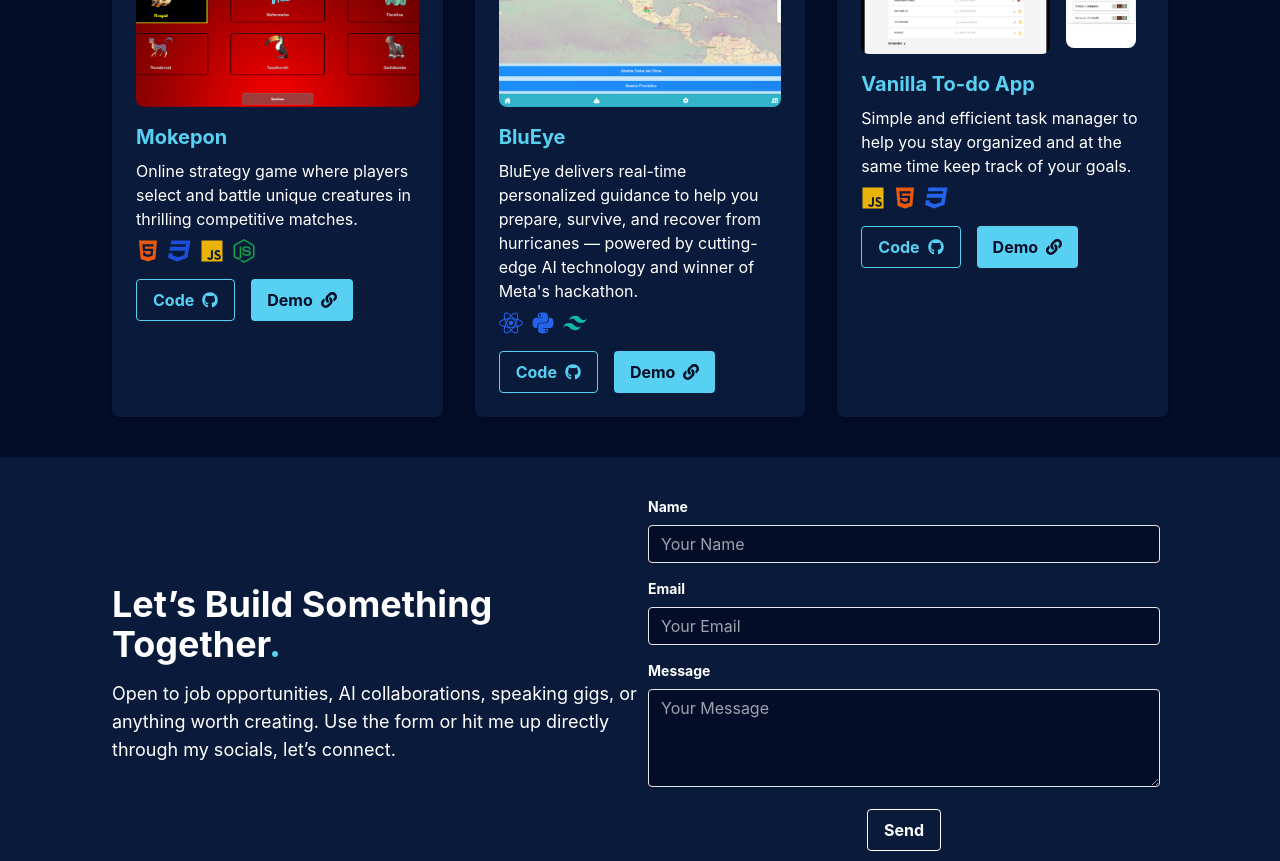
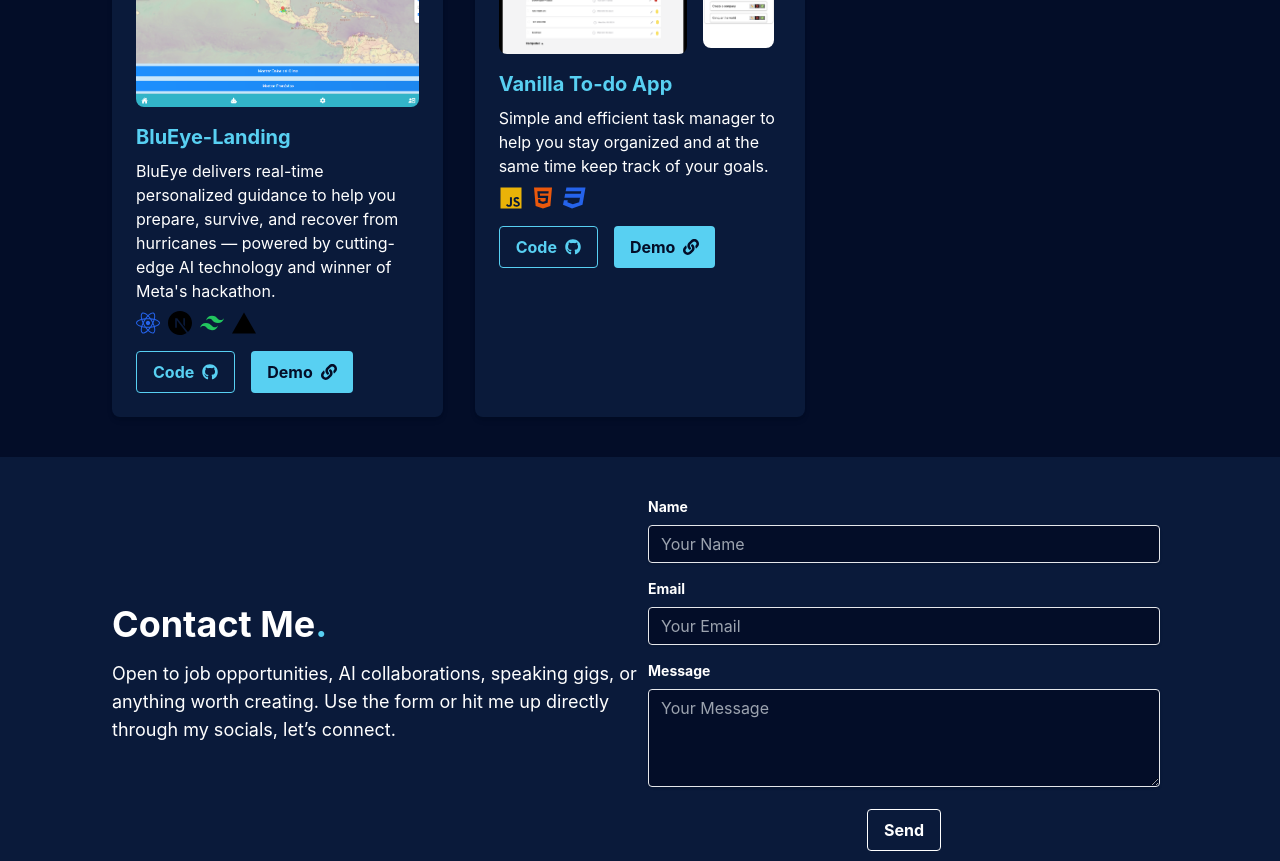
Before and after one commit to DiegoCM1/Portfolio, a React (Create React App) app: page / in a window 1280 px wide. Shown: the part 1640-2501 px from the top of the page. Built offline with nearby package versions, Linux system fonts and the light colour scheme.

Commit message:
Specified that the project BluEye is a landing page and updated used technologies

```diff
--- a/src/components/Contact.js
+++ b/src/components/Contact.js
@@ -52,7 +52,7 @@ const Contact = () => {
         {/* Text */}
         <div className="text-center  w-full mb-8 md:w-5/12 md:text-left md:h-5/6 md:mb-0  lg:w-1/2 lg:text-left lg:h-5/6 lg:mb-0">
           <h2 className="text-3xl md:text-4xl font-bold mb-4 text-textWhite dark:text-dark-textPrimary">
-            Let’s Build Something Together
+            Contact Me
             <span className="text-buttonBlue dark:text-dark-accent">.</span>
           </h2>
           <p className="text-base md:text-lg dark:text-dark-textSecondary">
--- a/src/components/Work.js
+++ b/src/components/Work.js
@@ -1,97 +1,30 @@
 import React from "react";
 import {
   FaReact,
-  FaNodeJs,
   FaHtml5,
   FaCss3,
   FaJs,
   FaGithub,
-  FaLink,
-  FaPython,
+  FaLink
 } from "react-icons/fa"; // Importing necessary icons
-import { SiTailwindcss } from "react-icons/si";
-import pcLearnitImage from "../assets/pcLearnit.png";
-import phoneLearnitImage from "../assets/phoneLearnit.png";
-import pcMokeponImage from "../assets/pcMokepon.png";
-import phoneMokeponImage from "../assets/phoneMokepon.png";
+import { SiTailwindcss, SiVercel, SiNextdotjs } from "react-icons/si";
 import pcBlueEyeImage from "../assets/pcBlueEyesImage.png";
-import phoneBlueEyeImage from "../assets/phoneBluEyesImage.png";
-import pcEcommerceImage from "../assets/pcEcommerce.png";
 import pcTodoImage from "../assets/pcTodoApp.png";
 import phoneTodoImage from "../assets/phoneTodoApp.jpg";
-import LogoMedAI from "../assets/LogoMedAI.webp";
-import InterfaceMedAI from "../assets/InterfaceMedAI.webp";
 
 // Array of project details
 const projects = [
-  // {
-  //   title: "LearnIt",
-  //   description:
-  //     "AI-powered study app enhancing learning through flashcards, the Feynman technique, Pomodoro timer, and an intelligent chatbot to boost learning",
-  //   imageUrl: pcLearnitImage,
-  //   imageUrl2: null,
-  //   technologies: [
-  //     <FaHtml5 className="text-orange-600" />,
-  //     <FaCss3 className="text-blue-700" />,
-  //     <FaJs className="text-yellow-500" />,
-  //   ],
-  //   codeLink: "https://github.com/DiegoCM1/LearnIt",
-  //   demoLink: "https://diegocm1.github.io/LearnIt/",
-  // },
   {
-    title: "Mokepon",
-    description:
-      "Online strategy game where players select and battle unique creatures in thrilling competitive matches.",
-    imageUrl: pcMokeponImage,
-    imageUrl2: null,
-    technologies: [
-      <FaHtml5 className="text-orange-600" />,
-      <FaCss3 className="text-blue-700" />,
-      <FaJs className="text-yellow-500" />,
-      <FaNodeJs className="text-green-600" />,
-    ],
-    codeLink: "https://github.com/DiegoCM1/Mokepon",
-    demoLink: "https://diegocm1.github.io/Mokepon/",
-  },
-  // {
-  //   title: "Ecommerce",
-  //   description:
-  //     "Clone of Mercado Libre in process. A specialized platform for buying and selling cars and related accessories, streamlining the process and ensuring trustworthy transactions in the automotive market.",
-  //   imageUrl: pcEcommerceImage,
-  //   imageUrl2: null,
-  //   technologies: [
-  //     <FaHtml5 className="text-orange-600" />,
-  //     <FaCss3 className="text-blue-700" />,
-  //     <FaJs className="text-yellow-500" />,
-  //     <FaReact className="text-blue-600" />,
-  //     <SiTailwindcss className="text-teal-500" />,
-  //   ],
-  //   codeLink: "https://github.com/DiegoCM1/Ecommerce",
-  //   demoLink: "https://diegocm1.github.io/Ecommerce/",
-  // },
-  // {
-  //   title: "MedAI",
-  //   description:
-  //     "AI-powered mobile app focused on prevention and precise diagnostics by combining user input with the latest medical breakthroughs, revolutionizing healthcare.",
-  //   imageUrl: LogoMedAI,
-  //   imageUrl2: null,
-  //   technologies: [
-  //     <FaReact className="text-blue-600" />,
-  //     <SiTailwindcss className="text-teal-500" />,
-  //   ],
-  //   codeLink: "https://github.com/Victor4286/MetaQuetzal",
-  //   demoLink: "https://project5.demo.com",
-  // },
-  {
-    title: "BluEye",
+    title: "BluEye-Landing",
     description:
       "BluEye delivers real-time personalized guidance to help you prepare, survive, and recover from hurricanes — powered by cutting-edge AI technology and winner of Meta's hackathon.",
     imageUrl: pcBlueEyeImage,
     imageUrl2: null,
     technologies: [
       <FaReact className="text-blue-600" />,
-      <FaPython className="text-blue-600" />,
-      <SiTailwindcss className="text-teal-500" />,
+      <SiNextdotjs className="text-black dark:text-white" />,
+      <SiTailwindcss className="text-green-500" />,
+      <SiVercel className="text-black dark:text-white" />,
     ],
     codeLink: "https://github.com/Victor4286/MetaQuetzal",
     demoLink: "https://blueye-landing.vercel.app/",
```
